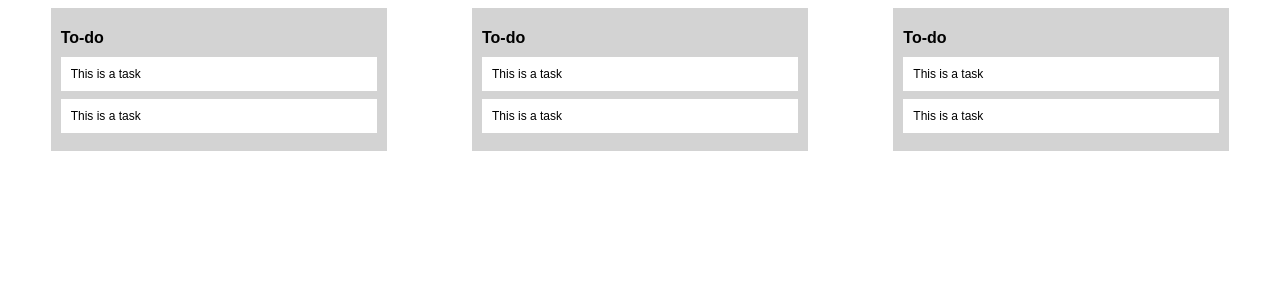
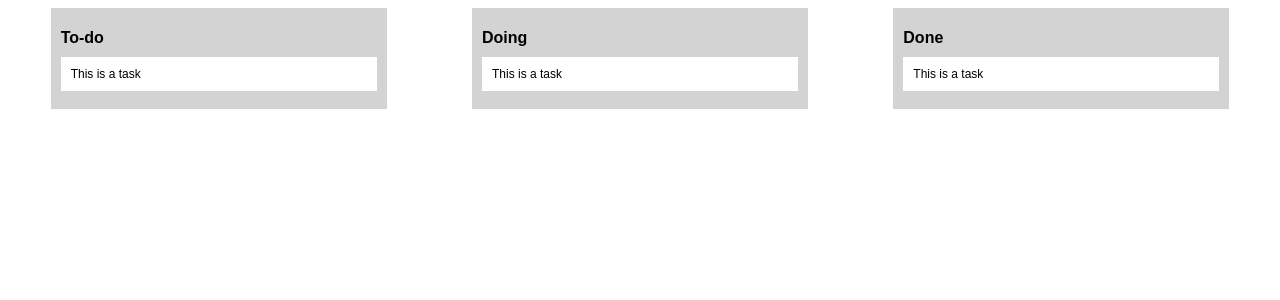
Before and after one commit to GabrielMoraez/todoList, a React (Vite) app: page / in a window 1280 px wide. Shown: the top 300 px of the page. Built offline with nearby package versions, Linux system fonts and the light colour scheme.

Commit message:
Adds props to components

```diff
--- a/src/App.jsx
+++ b/src/App.jsx
@@ -6,9 +6,9 @@ function App() {
 
   return (
     <div className='container'>
-      <Column></Column>
-      <Column></Column>
-      <Column></Column>
+      <Column title={'To-do'} />
+      <Column title={'Doing'}/>
+      <Column title={'Done'}/>
     </div>
   )
 }
--- a/src/components/Column/index.jsx
+++ b/src/components/Column/index.jsx
@@ -1,11 +1,15 @@
 import { useState } from 'react'
 import Task from '../Task'
 
-export default function Column() {
+export default function Column({title}) {
   return (
     <div className='column'>
-      <h1>To-do</h1>
-      <Task />
+      <h1>{title}</h1>
+      <div className='task-wrapper'>
+        <Task
+          taskTitle={'This is a task'}
+        />
+      </div>
     </div>
   )
 }
--- a/src/components/Task/index.jsx
+++ b/src/components/Task/index.jsx
@@ -1,14 +1,9 @@
 import { useState } from 'react'
 
-export default function Task() {
+export default function Task({taskTitle}) {
   return (
-    <div className='task-wrapper'>
-      <div className='task'>
-      This is a task
-      </div>
-      <div className='task'>
-      This is a task
-      </div>
+    <div className='task'>
+      {taskTitle}
     </div>
   )
 }
```
